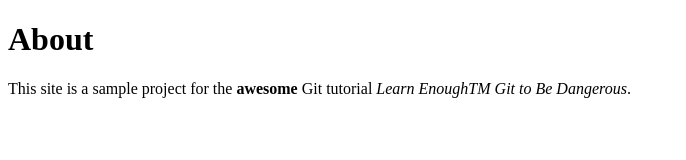
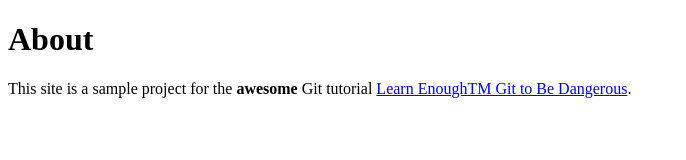
Before and after one commit to IAbeteEtMechante/website2, a plain HTML site: page about.html in a window 1280 px wide. Shown: the whole page, without its empty margins (0-686 px from the left). Drawn offline with Linux system fonts and the light colour scheme.

Commit message:
Added a promo link in the about page

```diff
--- a/about.html
+++ b/about.html
@@ -7,7 +7,7 @@
 <h1>About</h1>
 <p>
 This site is a sample project for the <strong>awesome</strong> Git
-tutorial <em>Learn EnoughTM Git to Be Dangerous</em>.
+tutorial <a href="https://www.learnenough.com/git-tutorial">Learn EnoughTM Git to Be Dangerous</a>.
 </p>
 </body>
 </html>
```
